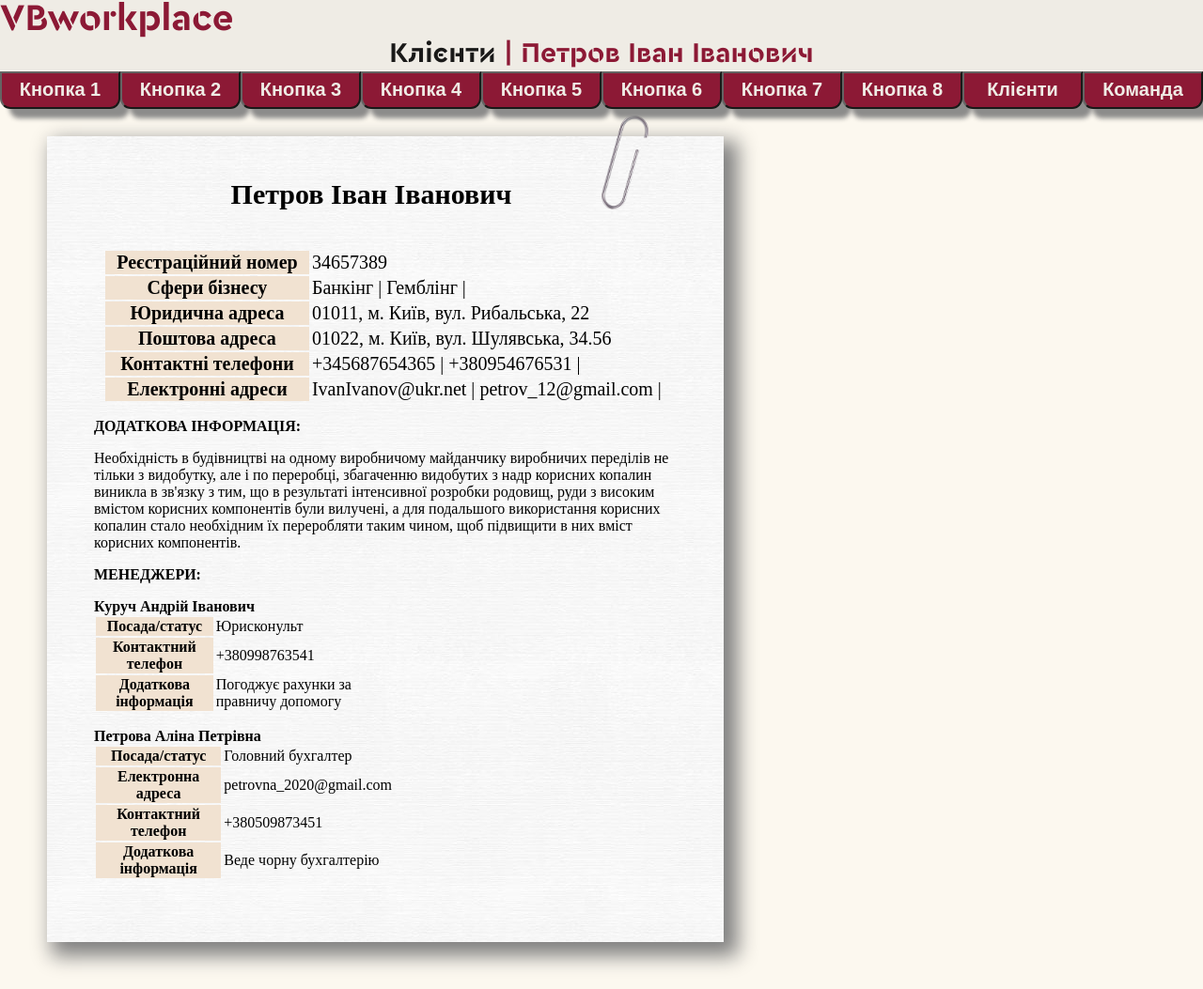
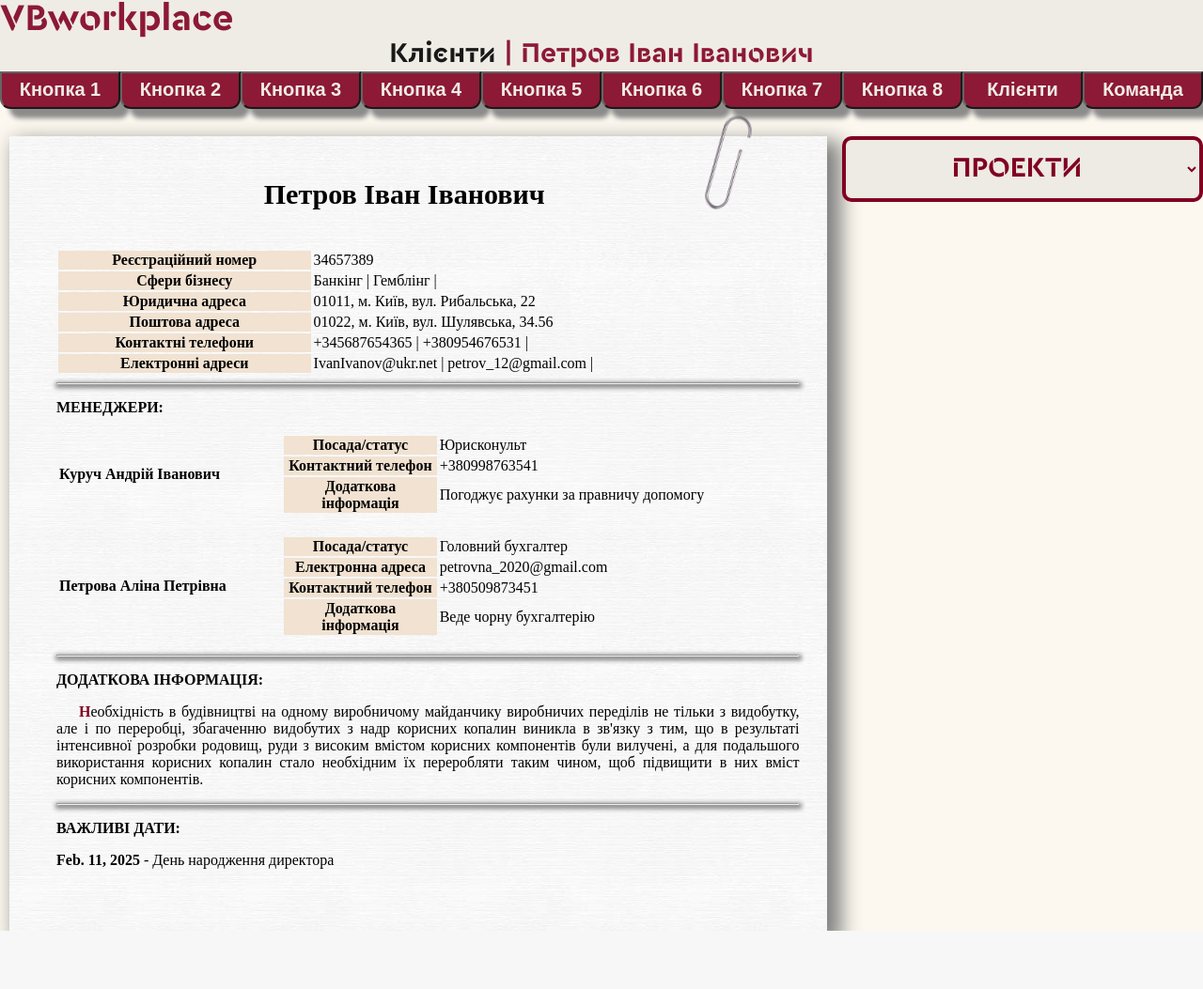
Before and after one commit to YSAWORK/WorkPlace_1.0, a Django app: page /Clients/cv/1/ in a window 1280 px wide. Shown: the whole page at 94% size. After the commit the page ends 991 px from the top, so only its background shows below. Run offline with Django 4.2, Linux system fonts and the light colour scheme; data comes from the database, SQL or seed files in the repository; both versions use the stored data as it was after the commit.

```diff
--- a/Clients/models.py
+++ b/Clients/models.py
@@ -212,3 +212,46 @@ class ClientManagers(models.Model):
         verbose_name = f'Менеджер клієнта'
         verbose_name_plural = 'Менеджери клієнта'
         db_table = 'ClientManagers'
+
+
+class ClientAgreements(models.Model):
+    def __str__(self):
+        return f''
+
+    def renamed_file_location(self, filename: str) -> str:
+        filebase, extension = filename.split('.')
+        filebase = f'{self.client_agreement_number}_{self.client_agreement_date}'
+        return 'Clients/files/agreements/%s.%s' % (filebase, extension)
+
+    client_id = models.ForeignKey(
+        ClientsInfo,
+        db_column='client_id',
+        on_delete=models.CASCADE,)
+    client_agreement_number = models.CharField(
+        blank=False,
+        db_column='client_agreement_number',
+        help_text="Введіть номер договору або б/н",
+        max_length=50,
+        verbose_name="номер договору з клієнтом",
+        unique=True)
+    client_agreement_date = models.DateField(
+        blank=False,
+        db_column='client_agreement_date',
+        help_text="Оберіть дату укладення договору",
+        validators=[VBworkspace.validators.validator_birth_date],
+        verbose_name="дата укладення договору з клієнтом",)
+    client_agreement_description = models.TextField(
+        blank=True,
+        db_column='client_agreement_description',
+        max_length=500,
+        verbose_name='Опис суті договору з клієнтом',)
+    client_agreement_file = models.FileField(
+        blank=True,
+        db_column='client_agreement_file',
+        verbose_name='файл договору з клієнтом',
+        upload_to = renamed_file_location,)
+
+    class Meta:
+        verbose_name = f'Договір з клієнтом'
+        verbose_name_plural = 'Договори з клієнтом'
+        db_table = 'ClientAgreements'
--- a/Clients/static/Clients/style_Clients.css
+++ b/Clients/static/Clients/style_Clients.css
@@ -5,11 +5,23 @@
     margin: 10px;
 }
 
-#client_manager_table{
+.client_cv_table{
     margin: 0;
-    width: 50%;
+    padding: 0;
+    width: 100%;
     font-size: 16px;
 }
 
-#client_manager_table > th{
+.client_manager_name{
+    width: 30%;
 }
+
+#client_other_info{
+    text-align: justify;
+    text-indent: 3ch;
+}
+
+#client_other_info::first-letter{
+    color: var(--company_bg_color);
+    font-weight: bold;
+}
--- a/Clients/templates/Clients/client_cv.html
+++ b/Clients/templates/Clients/client_cv.html
@@ -4,11 +4,13 @@
 {% block page %} <a href="{% url 'Clients:clients_mainlist' %}">Клієнти</a> | {{ client.client_name }} {% endblock %}
 
 {% block body %}
+    <div>
+        <div class="colum-left_2_70_30">
             <div id="cv">
                 <img src="/../static/images/paper_clip.png" id="cv_paper_clip">
 
                 <h2 id="cv_employee_fullname"> {{client.client_name}} </h2>
-        <table id="cv_table">
+                <table class = "client_cv_table">
                     <tr>
                         <th>Реєстраційний номер</th>
                         <td>{{client.client_taxID}}</td>
@@ -52,18 +54,19 @@
                         </tr>
                     {% endif %}
                 </table>
-        {% if client.client_other_info %}
-            <p><b>ДОДАТКОВА ІНФОРМАЦІЯ:</b></p>
-            {{ client.client_other_info }}
-        {% endif %}
+                <hr class="cv_line">
                 {% if managers %}
                     <p><b>МЕНЕДЖЕРИ:</b></p>
                     {% for manager in managers %}
-              <b>{{ manager.client_manager_name }}</b> </li>
-                <table id="client_manager_table">
+                    <table class = "client_cv_table">
+                        <td class = 'client_manager_name'>
+                            <b>{{ manager.client_manager_name }}</b>
+                        </td>
+                        <td>
+                            <table class = "client_cv_table">
                                 {% if manager.client_manager_role %}
                                 <tr>
-                        <th>Посада/статус</th>
+                                    <th class = 'client_manager_name'>Посада/статус</th>
                                     <td>{{manager.client_manager_role}}</td>
                                 </tr>
                                 {% endif %}
@@ -86,8 +89,38 @@
                                 </tr>
                                 {% endif %}
                             </table>
+                        </td>
+                        </table>
                         <p></p>
                     {% endfor %}
                 {% endif %}
+                <hr class="cv_line">
+                {% if client.client_other_info %}
+                    <p><b>ДОДАТКОВА ІНФОРМАЦІЯ:</b></p>
+                    {% for string in client_other_info %}
+                        <p id='client_other_info'>{{ string }}</p>
+                    {% endfor %}
+                {% endif %}
+                <hr class="cv_line">
+                {% if dates %}
+                    <p><b>ВАЖЛИВІ ДАТИ:</b></p>
+                    {% for date in dates %}
+                        <p><b>{{ date.client_date}}</b> - {{ date.client_date_description }} </p>
+                    {% endfor %}
+                {% endif %}
+            </div>
+        </div>
+        <div class="colum-right_2_70_30">
+            <div>
+                <div class="cases">
+                    <select class="cv_list_info" onchange="window.location.href=this.options[this.selectedIndex].value">
+                        <option value="">ПРОЕКТИ</option>
+                        {% for client in clients %}
+                                <option value="">{{client.client_name}}</option>
+                        {% endfor %}
+                    </select>
+                </div>
+            </div>
+        </div>
     </div>
 {% endblock %}
--- a/Clients/views.py
+++ b/Clients/views.py
@@ -7,13 +7,15 @@ def clients_mainlist(request):
 
 def client_cv(request, client_id: id):
     client = ClientsInfo.objects.get(pk=client_id)
+    client_other_info = client.client_other_info.split('\n')
     activities = ClientActivities.objects.filter(client_id=client.pk).order_by('client_activities')
     emails = ClientEmail.objects.filter(client_id=client.pk).order_by('client_email')
     phones = ClientPhone.objects.filter(client_id=client.pk).order_by('phone')
     managers = ClientManagers.objects.filter(client_id=client.pk).order_by('client_manager_name')
-    dates = ClientDates.objects.filter(client_id=client.pk).order_by('client_date')
+    dates = ClientDates.objects.filter(client_id=client.pk).order_by('client_date__month', 'client_date__day', 'client_date__year')
     return render(request,'Clients/client_cv.html', {
         'client' : client,
+        'client_other_info' : client_other_info,
         'activities' : activities,
         'managers' :  managers,
         'emails': emails,
--- a/Employees/static/Employees/style_Employees.css
+++ b/Employees/static/Employees/style_Employees.css
@@ -33,9 +33,3 @@
     text-align: center;
     font-size: 24px;
     margin-bottom: 0}
-
-
-
-/* cv_general.html */
-#cv_general_line{
-    box-shadow: 1px 2px 5px 2px gray;}
--- a/Employees/templates/Employees/cv_general.html
+++ b/Employees/templates/Employees/cv_general.html
@@ -7,7 +7,7 @@
     <div class="cv_list">
         {% for position in positions %}
             <a href="{% url 'Employees:cv_position' position %}"> <h2 class="cv_position_title"> {{ position }}и </h2> </a>
-            <hr id="cv_general_line">
+            <hr class="cv_line">
             <div class="cv_list_position">
                 {% for employee in employees %}
                     {% if position == employee.position %}
--- a/Employees/views.py
+++ b/Employees/views.py
@@ -1,5 +1,6 @@
 from django.shortcuts import render, get_object_or_404
 from Employees.models import EmployeesInfo, EmployeeEducation, AttorneyLicense, EmployeeRewards, EmployeeEmail, EmployeePhone
+from Clients.models import ClientsInfo
 from Employees.vocabularies import Position
 
 
@@ -13,13 +14,15 @@ def employee_cv(request, employee_id: id):
     rewards = EmployeeRewards.objects.filter(employee_name=employee.pk)
     emails = EmployeeEmail.objects.filter(employee_name=employee.pk)
     phones = EmployeePhone.objects.filter(employee_name=employee.pk)
+    clients = ClientsInfo.objects.filter(client_responsible_employee=employee.pk)
     return render(request,'Employees/employee_cv.html', {
         'employee' : employee,
         'educations' : educations,
         "attorney_license" : attorney_license,
         'rewards' : rewards,
         'emails' : emails,
-        'phones' : phones})
+        'phones' : phones,
+        'clients' : clients})
 
 def cv_general(request):
     employees = EmployeesInfo.objects.all()
--- a/static/styles/style_general.css
+++ b/static/styles/style_general.css
@@ -74,9 +74,7 @@ th{
 
 
 #cv{
-    width: 50%;
     min-height: 700px;
-    margin: 50px;
     padding: 20px 30px 50px 50px;
     border: 10px black;
     background-image: url(/../../static/backgrounds/paper_bg_001.jpg);
@@ -105,3 +103,31 @@ th{
     object-fit:cover;
     float: right;
     box-shadow: 1px 1px 2px 2px #2E2E2E;}
+
+.justifying text{
+    text-align: justify;
+}
+
+.cv_line{
+    box-shadow: 1px 2px 5px 2px gray;}
+
+/* select from list*/
+.cv_list_info{
+    width: 100%;
+    height: 70px;
+    font-family: TitleFont, serif;
+    font-size: 30px;
+    background-color: var(--company_color);
+    color: var(--company_bg_color);
+    border-radius: 10px;
+    text-align: center;
+    border: 4px var(--company_bg_color) solid;
+}
+
+.cases{
+    margin-top: 0;
+}
+
+/* two rows page 70/30*/
+.colum-left_2_70_30 {float: left; width: 68%;margin-top: 50px; margin-left: 10px;}
+.colum-right_2_70_30 {float: right; width: 30%;margin-top: 50px;}
```
Also changed, not shown: Clients/admin.py (+6 -2 lines), Employees/templates/Employees/employee_cv.html (+17 -1 lines), Clients/migrations/0006_alter_clientsinfo_client_foto_clientagreements.py (added), db_2.sqlite3, 3 other files. Lines whose indentation alone changed are shown as unchanged.
